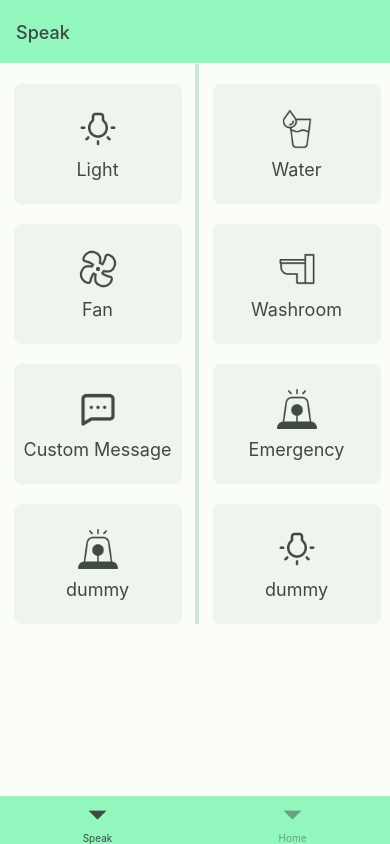
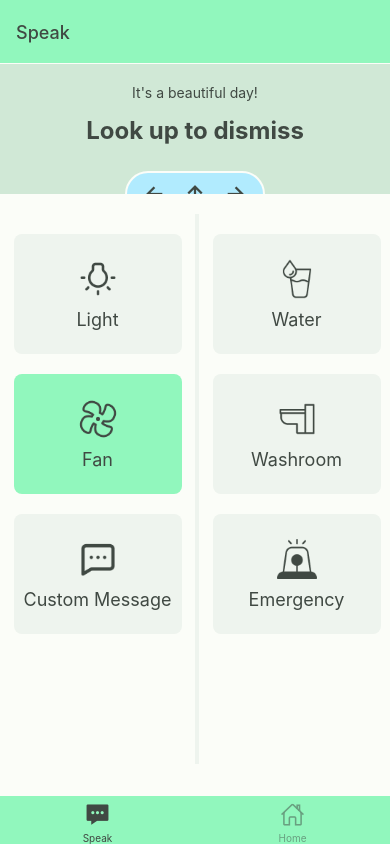
Before and after one commit to rushatgabhane/Claire, a React Native app: screen /Speak in a window 390 px wide. Built offline with nearby package versions, Linux system fonts and the light colour scheme; what @tensorflow/tfjs-react-native would draw is missing.

Commit message:
add toggle iot device

```diff
--- a/App.js
+++ b/App.js
@@ -5,6 +5,8 @@ import {createBottomTabNavigator} from '@react-navigation/bottom-tabs';
 import HomeScreen from './src/screens/HomeScreen';
 import SpeakScreen from './src/screens/SpeakScreen';
 import {theme} from './src/theme';
+import Ionicons from '@expo/vector-icons/Ionicons';
+import {colors} from './src/theme';
 
 const Tab = createBottomTabNavigator();
 
@@ -13,7 +15,21 @@ class App extends React.Component {
         return (
             <NavigationContainer theme={theme}>
                 <StatusBar hidden />
-                <Tab.Navigator>
+                <Tab.Navigator
+                    screenOptions={({ route }) => ({
+                        tabBarIcon: ({ focused, color, size }) => {
+                          let iconName;
+                          if (route.name === 'Home') {
+                            iconName = focused ? 'home-sharp' : 'home-outline';
+                          } else if (route.name === 'Speak') {
+                            iconName = focused ? 'chatbox-ellipses-sharp' : 'chatbox-ellipses-outline';
+                          }
+                          return <Ionicons name={iconName} size={size} color={color} />;
+                        },
+                        tabBarActiveTintColor: colors.black,
+                        // headerShown: false,
+                    })}
+                >
                     <Tab.Screen name="Speak" component={SpeakScreen} />
                     <Tab.Screen name="Home" component={HomeScreen} />
                 </Tab.Navigator>
--- a/package.json
+++ b/package.json
@@ -29,8 +29,7 @@
     "react-native-fs": "^2.18.0",
     "react-native-safe-area-context": "3.2.0",
     "react-native-screens": "~3.4.0",
-    "react-native-web": "~0.13.12",
-    "underscore": "^1.13.1"
+    "react-native-web": "~0.13.12"
   },
   "devDependencies": {
     "@babel/core": "^7.9.0"
--- a/src/components/IconBox/index.js
+++ b/src/components/IconBox/index.js
@@ -19,8 +19,7 @@ const defaultProps = {
     backgroundColor: colors.grey,
 };
 
-// TODO: iconbox style center
-class IconBox extends React.Component {
+class IconBox extends React.PureComponent {
     render() {
         return (
             <View style={{
--- /dev/null
+++ b/src/components/InfoBox/index.js
@@ -0,0 +1,41 @@
+import React from 'react';
+import {View, Text} from 'react-native';
+import PropTypes from 'prop-types';
+import {colors} from '../../theme';
+import styles from '../../styles';
+import PillBox from '../../components/PillBox';
+
+const propTypes = {
+    /** Direction of iris */
+    gazeDirection: PropTypes.string,
+
+    /* Background color of the box*/
+    backgroundColor: PropTypes.string,
+};
+
+const defaultProps = {
+    gazeDirection: 'Initializing',
+    backgroundColor: colors.grey,
+};
+
+class InfoBox extends React.PureComponent {
+    render() {
+        return (
+            <View style={styles.infoBox}>
+                <Text style={{
+                    color: colors.black,
+                    marginTop: 20,
+                }}>
+                    It's a beautiful day!
+                </Text>
+                <Text style={styles.infoBoxText}>Look up to dismiss</Text>
+            </View>
+        );
+    }
+}
+
+InfoBox.propTypes = propTypes;
+InfoBox.defaultProps = defaultProps;
+InfoBox.displayName = 'InfoBox';
+
+export default InfoBox;
--- /dev/null
+++ b/src/components/PillBox/index.js
@@ -0,0 +1,35 @@
+import React from 'react';
+import {View} from 'react-native';
+import PropTypes from 'prop-types';
+import {colors} from '../../theme';
+import styles from '../../styles';
+import Ionicons from '@expo/vector-icons/Ionicons';
+
+const propTypes = {
+    /** Direction of iris */
+    gazeDirection: PropTypes.string,
+};
+
+const defaultProps = {
+    gazeDirection: 'Initializing',
+};
+
+class PillBox extends React.PureComponent {
+    render() {
+        return (
+            <View style={styles.pillBox}>
+                <View style={styles.arrows}>
+                    <Ionicons name="arrow-back-sharp" size={24} color={colors.black} />
+                    <Ionicons name="arrow-up-sharp" size={24} color={colors.black} />
+                    <Ionicons name="arrow-forward-sharp" size={24} color={colors.black} />
+                </View>
+            </View>
+        );
+    }
+}
+
+PillBox.propTypes = propTypes;
+PillBox.defaultProps = defaultProps;
+PillBox.displayName = 'PillBox';
+
+export default PillBox;
--- a/src/screens/SpeakScreen/index.js
+++ b/src/screens/SpeakScreen/index.js
@@ -1,19 +1,30 @@
 import React from 'react';
-import {Text, View, ScrollView, TouchableOpacity} from 'react-native';
+import {Text, View, ScrollView, TouchableOpacity, Pressable} from 'react-native';
 import styles from '../../styles';
-import IconBox from '../../components/IconBox';
 import IconBoxList from '../../components/IconBoxList';
-import {colors} from '../../theme';
 import {leftIcons, rightIcons} from '../../utils/DefaultIconBoxArray';
+import InfoBox from '../../components/InfoBox';
+import PillBox from '../../components/PillBox';
+import {toggleIconBoxColor} from '../../utils';
 
 class SpeakScreeen extends React.Component {
     constructor(props) {
         super(props);
-        this.leftIcons = leftIcons;
-        this.originalLeftIcons = this.leftIcons;
 
-        this.rightIcons = rightIcons;
-        this.originalRightIcons = this.rightIcons;
+        this.handleLookUp = this.handleLookUp.bind(this);
+        this.handleLookLeft = this.handleLookLeft.bind(this);
+        this.handleLookRight = this.handleLookRight.bind(this);
+        this.handleIOTDevice = this.handleIOTDevice.bind(this);
+
+        this.originalLeftIcons = leftIcons;
+        this.originalRightIcons = rightIcons;
+
+        this.state = {
+            leftIcons: leftIcons,
+            rightIcons: rightIcons,
+            originalLeftIcons: leftIcons,
+            originalRightIcons: rightIcons,
+        }
     }
     // todo look up calls reset
     // componentDidUpdate(prevProps, prevState) {
@@ -42,23 +53,105 @@ class SpeakScreeen extends React.Component {
     //     }
     // }
 
+    handleLookUp() {
+        this.setState({
+            leftIcons: this.state.originalLeftIcons,
+            rightIcons: this.state.originalRightIcons,
+        });
+    }
+
+    handleLookLeft() {
+        if (this.state.leftIcons.length === 0) {
+            return;
+        }
+
+        if (this.state.leftIcons.length === 1 && this.state.rightIcons.length === 0) {
+            this.handleIOTDevice(this.state.leftIcons[0]);
+            return;
+        }
+
+        const middleIndex = Math.ceil(this.state.leftIcons.length / 2);
+        const newLeftIcons = this.state.leftIcons.slice().splice(0, middleIndex);
+        const newRightIcons = this.state.leftIcons.slice().splice(middleIndex, this.state.leftIcons.length);
+
+        this.setState({
+            leftIcons: newLeftIcons,
+            rightIcons: newRightIcons,
+        });
+    }
+
+    handleLookRight() {
+        if (this.state.rightIcons.length === 0) {
+            return;
+        }
+
+        if (this.state.rightIcons.length === 1 && this.state.leftIcons.length === 0) {
+            this.handleIOTDevice(this.state.rightIcons[0]);
+            return;
+        }
+
+        const middleIndex = Math.ceil(this.state.rightIcons.length / 2);
+        const newLeftIcons = this.state.rightIcons.slice().splice(0, middleIndex);
+        const newRightIcons = this.state.rightIcons.slice().splice(middleIndex, this.state.rightIcons.length);
+
+        this.setState({
+            leftIcons: newLeftIcons,
+            rightIcons: newRightIcons,
+        });
+    }
+
+    handleIOTDevice(iconBox) {
+        const newIconBox = toggleIconBoxColor(iconBox);
+
+        const leftIndex = this.state.originalLeftIcons.indexOf(iconBox);
+        const rightIndex = this.state.originalRightIcons.indexOf(iconBox);
+
+        let newLeftIcons = this.state.originalLeftIcons;
+        let newRightIcons = this.state.originalRightIcons;
+
+        if (leftIndex !== -1) {
+            newLeftIcons[leftIndex] = newIconBox;
+        } else if (rightIndex !== -1) {
+            newRightIcons[rightIndex] = newIconBox;
+        }
+
+        this.setState({
+            originalLeftIcons: newLeftIcons,
+            originalRightIcons: newRightIcons,
+            leftIcons: newLeftIcons,
+            rightIcons: newRightIcons,
+        });
+    }
+
     render() {
         return (
-            <View>
-
+            <View style={{flex:1}}>
+                <TouchableOpacity
+                    ref={touchable => this.infoBox = touchable}
+                    onPress={this.handleLookUp}
+                >
+                    <InfoBox />
+                </TouchableOpacity>
+                <View style={styles.pillBoxParent}>
+                    <PillBox />
+                </View>
                 <ScrollView>
                     <View style={styles.allIcons}>
-                        <TouchableOpacity style={styles.w50}>
+                        <TouchableOpacity
+                            style={styles.w50}
+                            onPress={this.handleLookLeft}
+                        >
                             <IconBoxList
-                                iconBoxList={this.leftIcons}
+                                iconBoxList={this.state.leftIcons}
                             />
                         </TouchableOpacity>
-                        <View style={styles.seperator}>
-
-                        </View>
-                        <TouchableOpacity style={styles.w50}>
+                        <View style={styles.verticalSeperator} />
+                        <TouchableOpacity
+                            style={styles.w50}
+                            onPress={this.handleLookRight}
+                        >
                             <IconBoxList
-                                iconBoxList={this.rightIcons}
+                                iconBoxList={this.state.rightIcons}
                             />
                         </TouchableOpacity>
                     </View>
--- a/src/styles/styles.js
+++ b/src/styles/styles.js
@@ -31,6 +31,7 @@ const styles = {
     fontSize: 30,
   },
   allIcons: {
+    paddingTop: 20,
     display: 'flex',
     flexDirection: 'row',
     justifyContent: 'space-evenly',
@@ -38,6 +39,8 @@ const styles = {
   },
   iconBoxList: {
     alignItems: 'center',
+    elevation: 1,
+    overflow: 'visible',
   },
   iconImage: {
     height: 40,
@@ -55,9 +58,52 @@ const styles = {
   w50: {
     width: '50%',
   },
-  seperator: {
+  verticalSeperator: {
+    backgroundColor: colors.grey,
+    width: 4,
+    height: 550,
+  },
+  horizontalSeperator: {
+    backgroundColor: colors.grey,
+    height: 4,
+    // position: 'absolute',
+  },
+  infoBox: {
+    height: 130,
     backgroundColor: colors.secondary,
-    width: 4,
+    textAlign: 'center',
+    alignItems: 'center',
+  },
+  infoBoxText: {
+    marginTop: 15,
+    fontSize: 24,
+    fontWeight: 'bold',
+    color: colors.black,
+  },
+  pillBox: {
+    width: 140,
+    height: 46,
+    borderRadius: 25,
+    borderColor: colors.white,
+    borderWidth: 2,
+    backgroundColor: colors.complement,
+    marginLeft: 'auto',
+    marginRight: 'auto',
+    bottom: 23,
+    elevation: 1000,
+  },
+  pillBoxParent: {
+    height: 0,
+    width: '100%',
+    margin: 0,
+    padding: 0,
+  },
+  arrows: {
+    display: 'flex',
+    flexDirection: 'row',
+    justifyContent: 'space-evenly',
+    marginTop: 'auto',
+    marginBottom: 'auto',
   }
 };
 
--- a/src/utils/DefaultIconBoxArray.js
+++ b/src/utils/DefaultIconBoxArray.js
@@ -1,16 +1,17 @@
 import React from "react";
 import IconBox from "../components/IconBox";
+import {colors} from '../theme';
 
 let leftIcons = [];
-leftIcons[0] = <IconBox iconName="light" label="Light" key={1}/>
-leftIcons[1] = <IconBox iconName="fan" label="Fan" key={2}/>
-leftIcons[2] = <IconBox iconName="customMessage" label="Custom Message" key={4}/>
-leftIcons[3] = <IconBox iconName="emergency" label="dummy" key={3}/>
+leftIcons[0] = <IconBox iconName="light" label="Light" key={1} />
+leftIcons[1] = <IconBox iconName="fan" label="Fan" key={2} backgroundColor={colors.primary} />
+leftIcons[2] = <IconBox iconName="customMessage" label="Custom Message" key={3} />
+// leftIcons[3] = <IconBox iconName="emergency" label="dummy" key={3} />
 
 let rightIcons = [];
-rightIcons[0] = <IconBox iconName="water" label="Water" key={5}/>
-rightIcons[1] = <IconBox iconName="toilet" label="Washroom" key={6}/>
-rightIcons[2] = <IconBox iconName="emergency" label="Emergency" key={7}/>
-rightIcons[3] = <IconBox iconName="light" label="dummy" key={8}/>
+rightIcons[0] = <IconBox iconName="water" label="Water" key={4} />
+rightIcons[1] = <IconBox iconName="toilet" label="Washroom" key={5} />
+rightIcons[2] = <IconBox iconName="emergency" label="Emergency" key={6} />
+// rightIcons[3] = <IconBox iconName="light" label="dummy" key={8} />
 
 export {leftIcons, rightIcons};
--- /dev/null
+++ b/src/utils/index.js
@@ -0,0 +1,17 @@
+import React from 'react';
+import IconBox from '../components/IconBox';
+import {colors} from '../theme';
+
+function toggleIconBoxColor(iconBox) {
+    const newBackgroundColor = iconBox.props.backgroundColor === colors.primary ? colors.grey : colors.primary;
+    return <IconBox
+        iconName={iconBox.props.iconName}
+        label={iconBox.props.label}
+        backgroundColor={newBackgroundColor}
+        key={iconBox.key}
+    />
+}
+
+export {
+    toggleIconBoxColor,
+};
```
Also changed, not shown: src/components/IconBoxList/index.js (+1 -9 lines), 1 other file (tests, documents, lock files or other folders).
